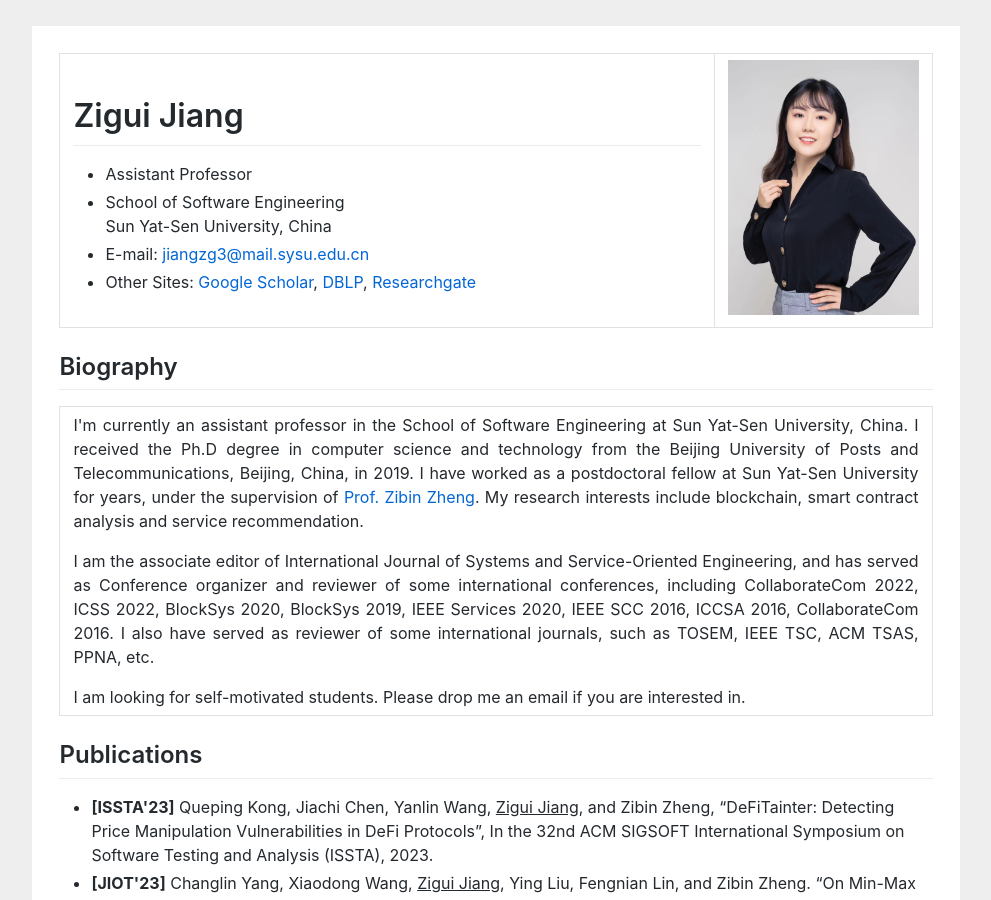
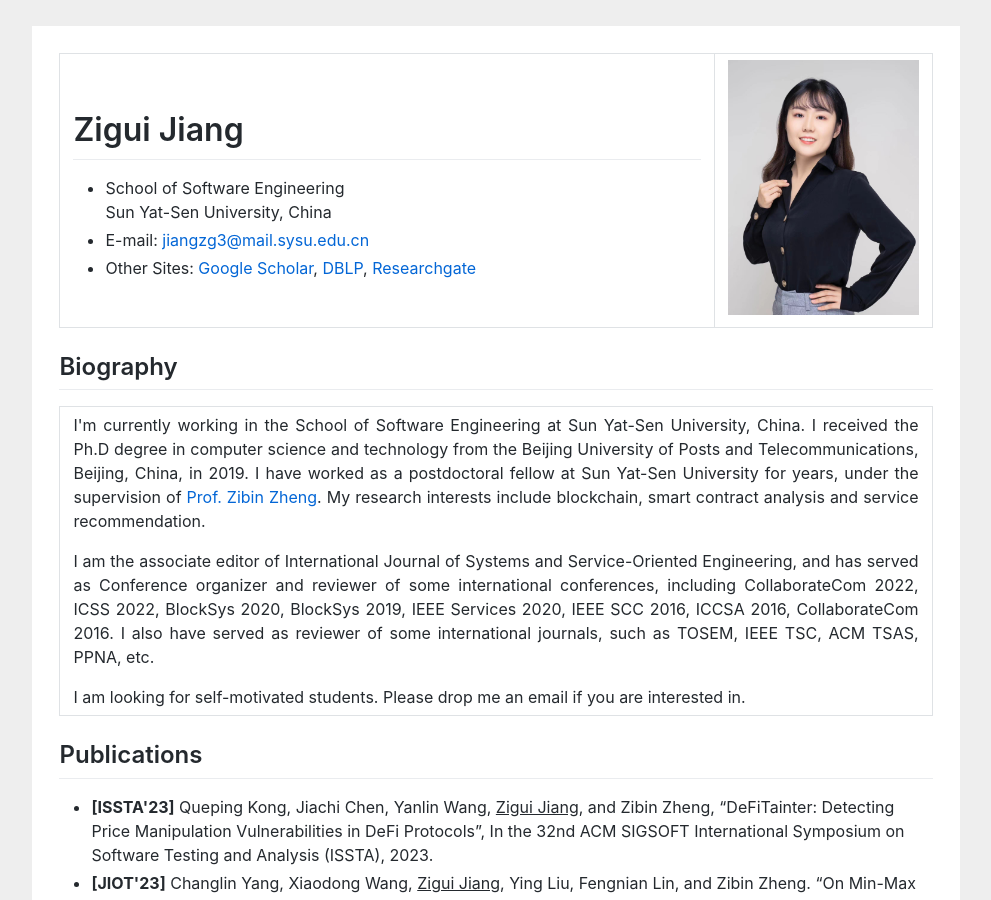
Before and after one commit to berylj/ziguijiang.github.io, a Jekyll site: the page index.html, which Jekyll copies as it is, in a window 1280 px wide and 900 px high. Shown: the whole window, without its empty margins (144-1135 px from the left). Built offline with Jekyll 4.4.1, drawn with Linux system fonts in a browser that asks for light colours.

Commit message:
Update index.html

```diff
--- a/index.html
+++ b/index.html
@@ -39,7 +39,7 @@ gtag('config', 'UA-158965281-1');
 				<td width="75%">
 					<h1>Zigui Jiang</h1>
 					<ul>
-					<li>Assistant Professor</li>
+					<!--- <li>Assistant Professor</li> --->
 
 					<li>School of Software Engineering <br>
 						Sun Yat-Sen University, China
@@ -62,7 +62,7 @@ gtag('config', 'UA-158965281-1');
 				<table border="0" cellspacing="0" cellpadding="10">
 					<td align="justify">
 						<p>
-						I'm currently an assistant professor in the School of Software Engineering at Sun Yat-Sen University, China. I received the Ph.D degree in computer science and technology from the Beijing University of Posts and Telecommunications, Beijing, China, in 2019. I have worked as a postdoctoral fellow at Sun Yat-Sen University for years, under the supervision of <a href="https://zibinzheng.com/">Prof. Zibin Zheng</a>. My research interests include blockchain, smart contract analysis and service recommendation.
+						I'm currently working in the School of Software Engineering at Sun Yat-Sen University, China. I received the Ph.D degree in computer science and technology from the Beijing University of Posts and Telecommunications, Beijing, China, in 2019. I have worked as a postdoctoral fellow at Sun Yat-Sen University for years, under the supervision of <a href="https://zibinzheng.com/">Prof. Zibin Zheng</a>. My research interests include blockchain, smart contract analysis and service recommendation.
 						</p>
 						<p>
 						I am the associate editor of International Journal of Systems and Service-Oriented Engineering, and has served as Conference organizer and reviewer of some international conferences, including CollaborateCom 2022, ICSS 2022, BlockSys 2020, BlockSys 2019, IEEE Services 2020, IEEE SCC 2016, ICCSA 2016, CollaborateCom 2016. I also have served as reviewer of some international journals, such as TOSEM, IEEE TSC, ACM TSAS, PPNA, etc.
```
